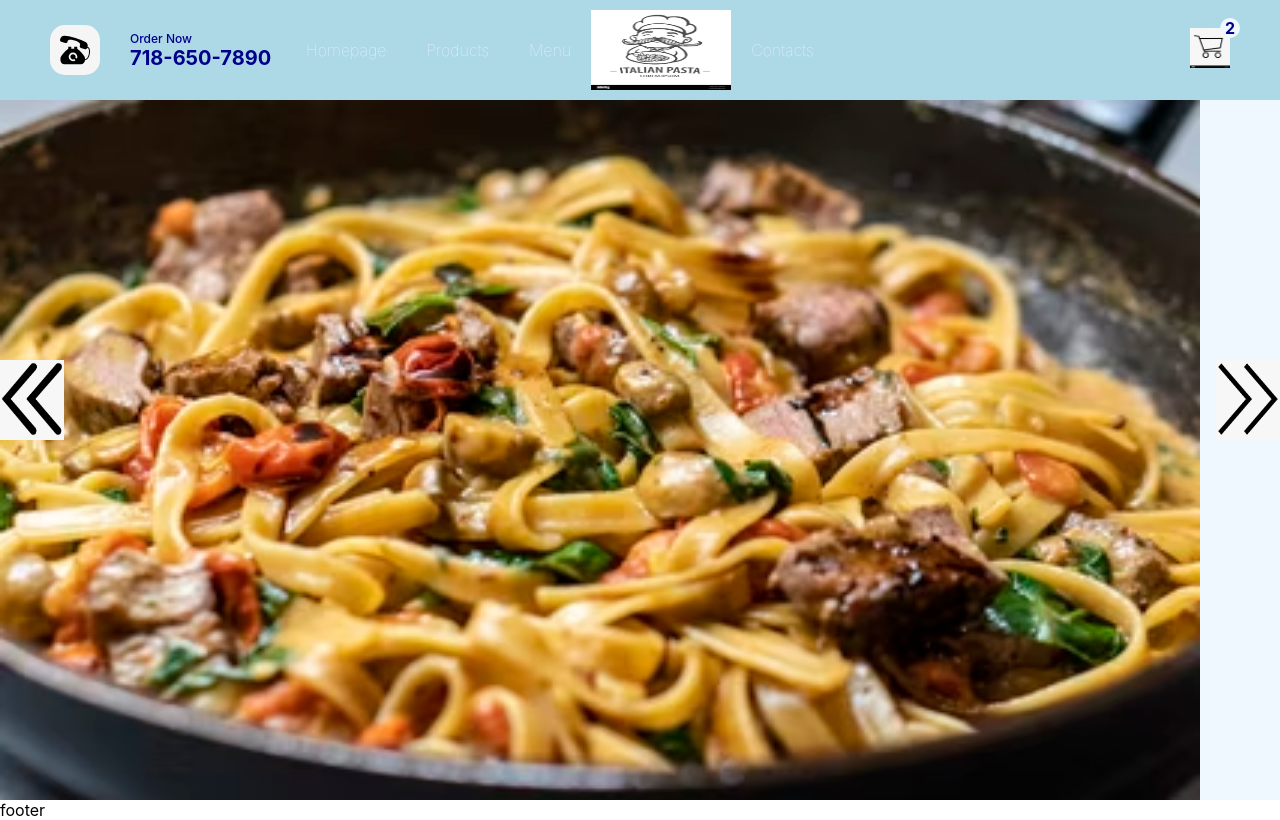
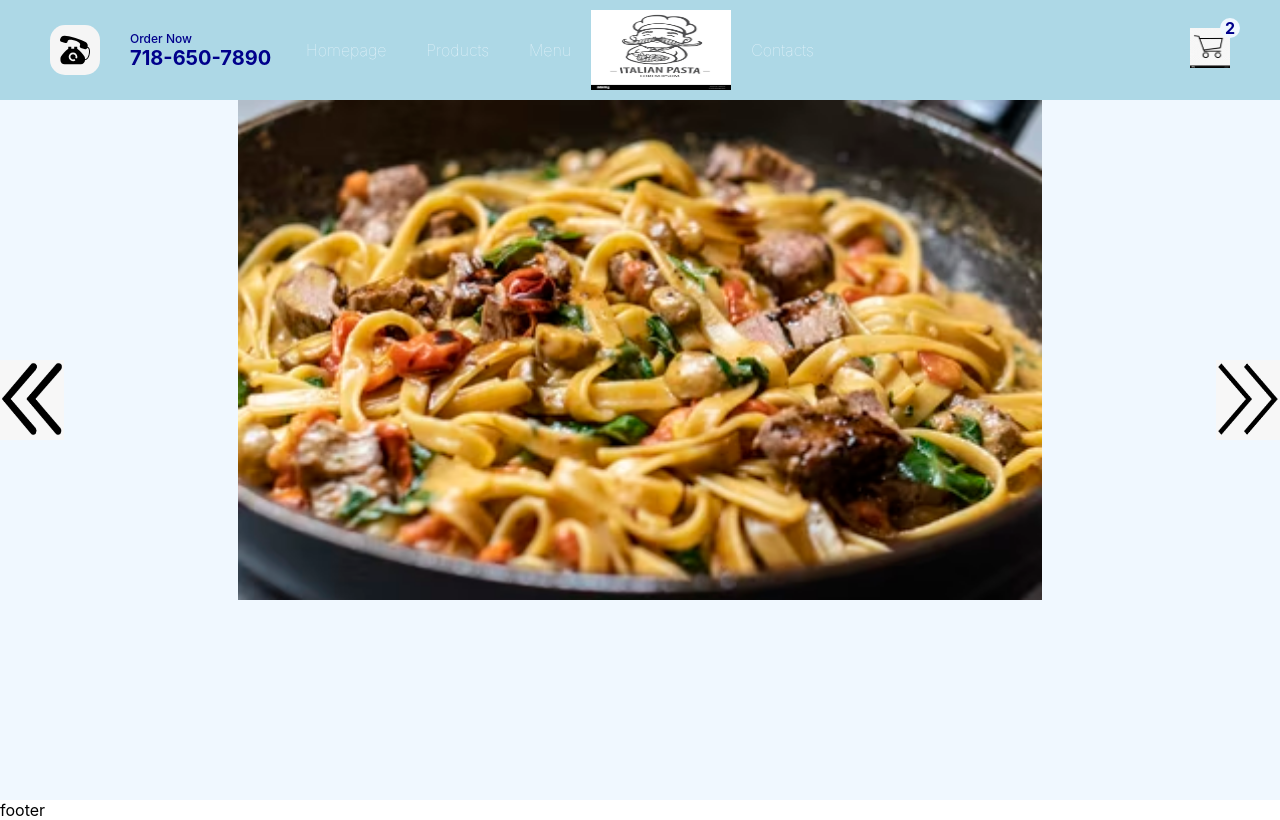
Before and after one commit to argie77/capstone, a Next.js app: page / in a window 1280 px wide. Built offline with nearby package versions, Linux system fonts and the light colour scheme.

Commit message:
slide is working

```diff
--- a/components/Featured.jsx
+++ b/components/Featured.jsx
@@ -1,30 +1,40 @@
 import styles from "../styles/Featured.module.css";
 import Image from "next/image";
+import { useState } from "react";
 
 const Featured = () => {
-
+    const [index, setIndex] = useState(0)
     //creating a slide for the homepage
     const images = [
         "/img/photo-1551183053-bf91a1d81141.avif",
-        // "img/photo-1579684947550-22e945225d9a.avif",
-        // "img/photo-1579684947550-22e945225d9a.avif",
+         "/img/photo-1579684947550-22e945225d9a.avif",
+         "/img/photo-1516100882582-96c3a05fe590.avif",
     ];
+
+    const handleArrow = (direction) =>{
+        if(direction==="l"){
+            setIndex(index !== 0? index-1 :2)
+        }
+        if(direction==="r"){
+            setIndex(index !== 2 ? index+1 : 0)
+        }
+    }
+
     //Mapping the slide
   return (
     <div className={styles.container}>
-        <div className={styles.arrowContainer} style={{right:0}}>
+        <div className={styles.arrowContainer} style={{right:0}} onClick={()=>handleArrow("l")} >
         <Image src="/img/71-714874_right-arrow-png-picture-icon-right-arrow-png.png" alt="" layout="fill"/>
         </div>
-
-        <div className={styles.wrapper}>
-        <div className={styles.imgContainer}>
+        <div className={styles.wrapper} style={{transform:`translateX(${-100*index}vw)`}}>
             {images.map((img, i) => (
-                <Image src={img} key={i} alt="" width="1200px" height="700px" />
+        <div className={styles.imgContainer} key={i}>
+                <Image src={img} alt="" layout="fill" objectFit="contain" />
+        </div>
             ))}
         </div>
-        </div>
-        <div className={styles.arrowContainer} style={{left:0}}>
-        <Image src="/img/111-1119167_left-arrow-png-icon-left-arrow-png-transparent.png" alt="" layout="fill" />
+        <div className={styles.arrowContainer} style={{left:0}} onClick={()=>handleArrow("l")}>
+        <Image src="/img/111-1119167_left-arrow-png-icon-left-arrow-png-transparent.png" layout="fill" alt="" obejectFit="contain" />
         </div>
         </div>
   )
--- a/styles/Featured.module.css
+++ b/styles/Featured.module.css
@@ -1,6 +1,7 @@
 .container{
     height:calc(100vh - 100px);
     background-color: aliceblue;
+    overflow:hidden;
 }
 
 .arrowContainer {
@@ -12,3 +13,16 @@
     cursor: pointer;
     margin: auto;
 }
+
+.wrapper{
+    width:300vw;
+    height: 100%;
+    display:flex;
+
+}
+
+.imgContainer{
+    width: 500vw;
+    height: 500px;
+    position: relative;
+}
```
